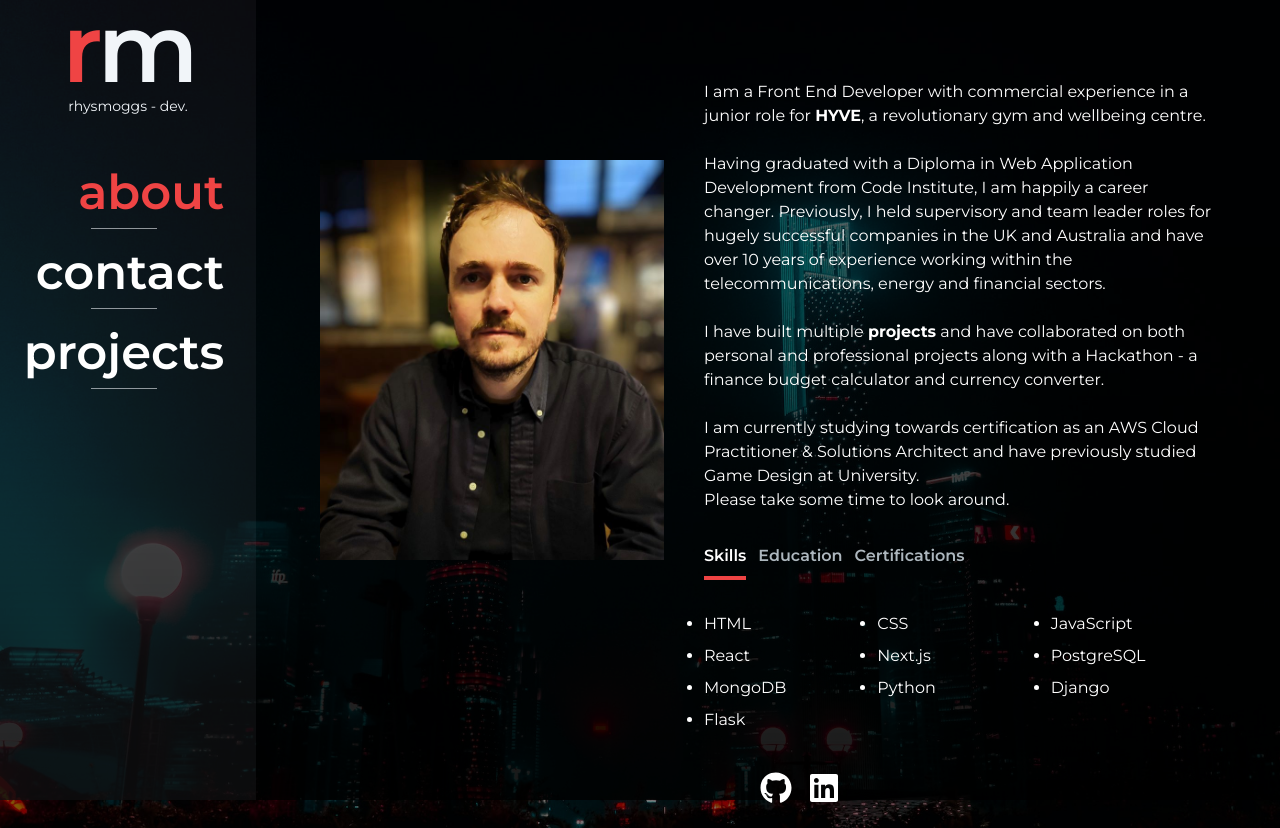
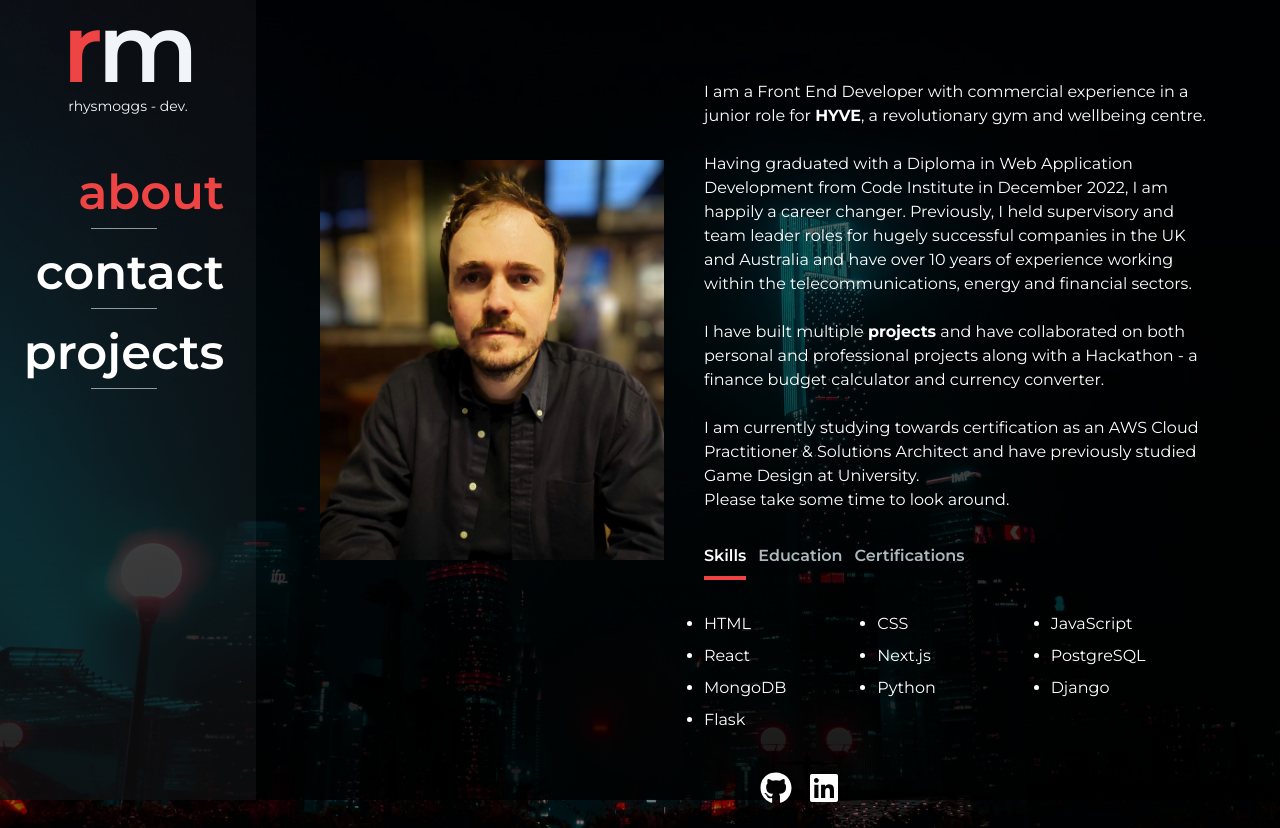
Before and after one commit to rhysmoggs/portfolio2024, a Next.js app: page /about in a window 1280 px wide. Built offline with nearby package versions, Linux system fonts and the light colour scheme.

Commit message:
add workaround fix for scrolling issue on About page

```diff
--- a/app/about/page.js
+++ b/app/about/page.js
@@ -1,9 +1,10 @@
 'use client'
 import Link from 'next/link'
-import { useState, useTransition } from 'react'
+import { useEffect, useState, useTransition } from 'react'
 import TabButton from '../components/TabButton'
 import Image from 'next/image'
 import { motion } from 'framer-motion'
+import { usePathname } from 'next/navigation'
 
 const TAB_DATA = [
   {
@@ -56,6 +57,11 @@ export default function About() {
     })
   }
 
+  const pathname = usePathname()
+  useEffect(() => {
+    window.scroll(0, 0)
+  }, [pathname])
+
   return (
     <motion.section
       animate={{ opacity: 1, y: 0, scale: 1 }}
@@ -84,8 +90,8 @@ export default function About() {
         </div>
         <div className='py-8 md:px-8 md:mx-8 col-span-2'>
           <p className='text-sm xl:text-base'>
-            {/* add attributes to HYVE link below: */}I am a Front End Developer
-            with commercial experience in a junior role for{' '}
+            I am a Front End Developer with commercial experience in a junior
+            role for{' '}
             <Link
               href={'https://www.trainhyve.com/'}
               target='_blank'
@@ -97,22 +103,15 @@ export default function About() {
             , a revolutionary gym and wellbeing centre.
             <br />
             <br />
-            {/* add date of graduation? and link to CI website?: */}
             Having graduated with a Diploma in Web Application Development from
-            Code Institute, I am happily a career changer. Previously, I held
-            supervisory and team leader roles for hugely successful companies in
-            the UK and Australia and have over 10 years of experience working
-            within the telecommunications, energy and financial sectors.
+            Code Institute in December 2022, I am happily a career changer.
+            Previously, I held supervisory and team leader roles for hugely
+            successful companies in the UK and Australia and have over 10 years
+            of experience working within the telecommunications, energy and
+            financial sectors.
             <br />
-            <br />
-            {/* add link to Projects/GitHub page below - add span?: */}I have
-            built multiple{' '}
-            <Link
-              href={'https://github.com/rhysmoggs'}
-              target='_blank'
-              rel='noreferrer'
-              className='font-bold'
-            >
+            <br />I have built multiple{' '}
+            <Link href={'/projects'} className='font-bold'>
               projects
             </Link>{' '}
             and have collaborated on both personal and professional projects
@@ -124,7 +123,6 @@ export default function About() {
             Practitioner & Solutions Architect and have previously studied Game
             Design at University.
             <br />
-            {/* add link to Projects/GitHub page below: */}
             Please take some time to look around.
           </p>
           <div className='flex flex-row justify-start my-8'>
--- a/app/layout.js
+++ b/app/layout.js
@@ -15,7 +15,6 @@ export default function RootLayout({ children }) {
     <html lang='en'>
       <body className={inter.className}>
         <Navbar />
-        {/* <main className='flex min-h-screen flex-col'>{children}</main> */}
         {children}
         <Footer />
       </body>
```
